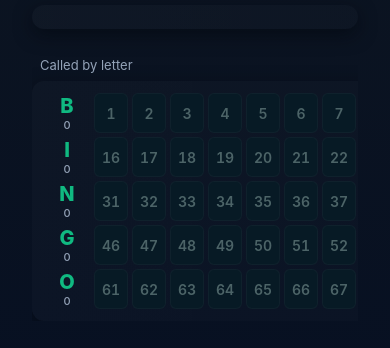
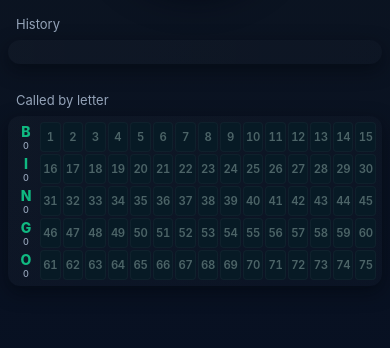
Before and after one commit to marlandolaud/BingoApp, a website: page src/UI/index.html in a window 390 px wide. Shown: the part 434-782 px from the top of the page. Drawn offline with Linux system fonts and the light colour scheme.

Commit message:
Fit the called-by-letter board on phone screens without scrolling
On viewports up to 720px, drop the 640px min-width and shrink cell
spacing, padding, header width and font size (scaling with viewport
width) so all 15 columns fit down to 320px. Desktop sizing unchanged.
Adds e2e tests for 320/375/414px fit, no clipped numbers, and desktop sizing.

Co-Authored-By: Claude Opus 5.5 <noreply@anthropic.com>

```diff
--- a/src/UI/index.html
+++ b/src/UI/index.html
@@ -106,9 +106,14 @@
   }
   .board td.cell.called{color:#04130d;background:var(--accent);border-color:var(--accent)}
   .board td.cell.last{outline:2px solid #fff;outline-offset:1px}
+  /* phones: shrink the 15-column board so it fits the screen without scrolling */
   @media (max-width:720px){
-    .board-wrap{overflow-x:auto}
-    .board{min-width:640px}
+    .wrap{padding:16px 8px}
+    .board{border-spacing:2px;padding:4px}
+    .board th{font-size:14px;width:22px}
+    .board th .count{font-size:9px}
+    .board td.cell{padding:4px 0;border-radius:4px;font-size:clamp(9px,2.9vw,14px);letter-spacing:-0.03em}
+    .board td.cell.last{outline-width:1px;outline-offset:0}
   }
 </style>
 </head>
```
Also changed, not shown: src/UI/tests/e2e/board.spec.js (+37 -0 lines).
